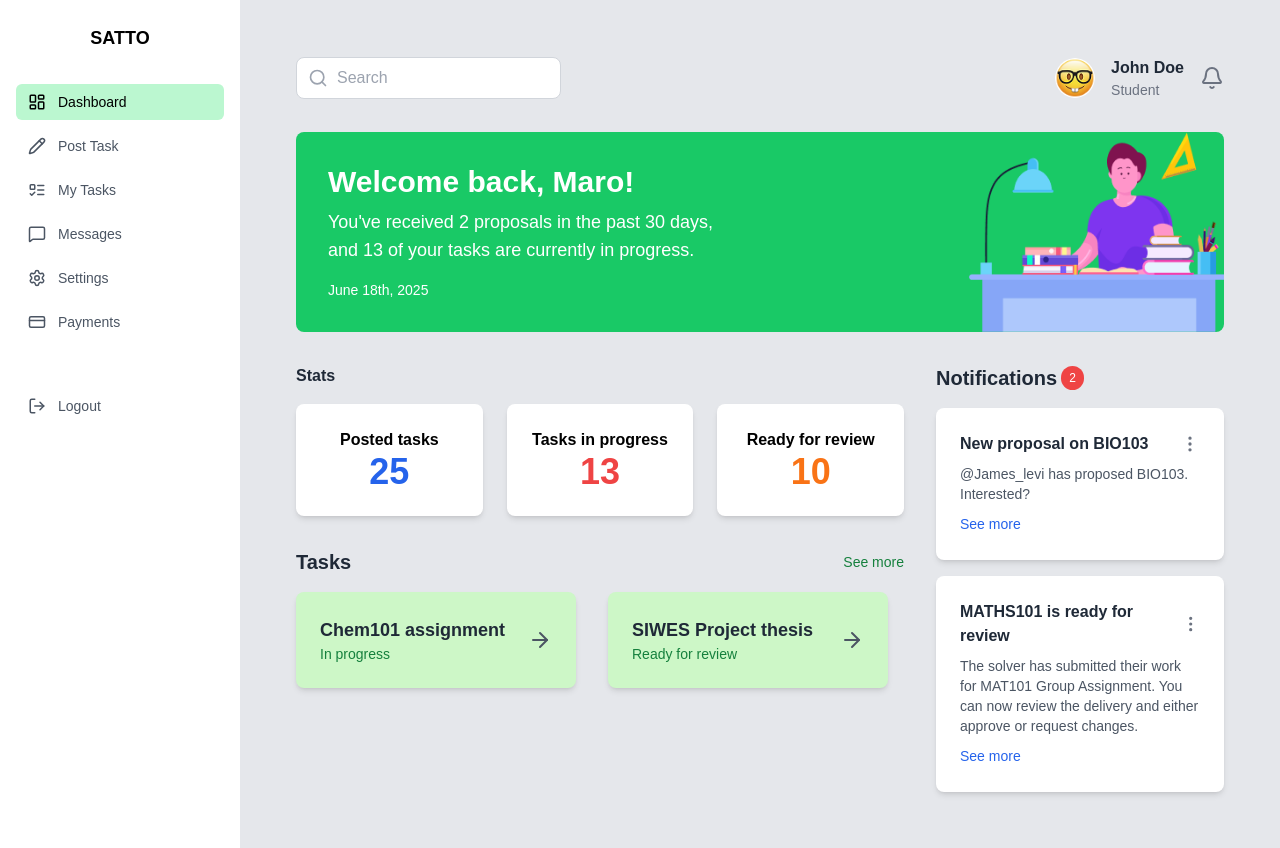
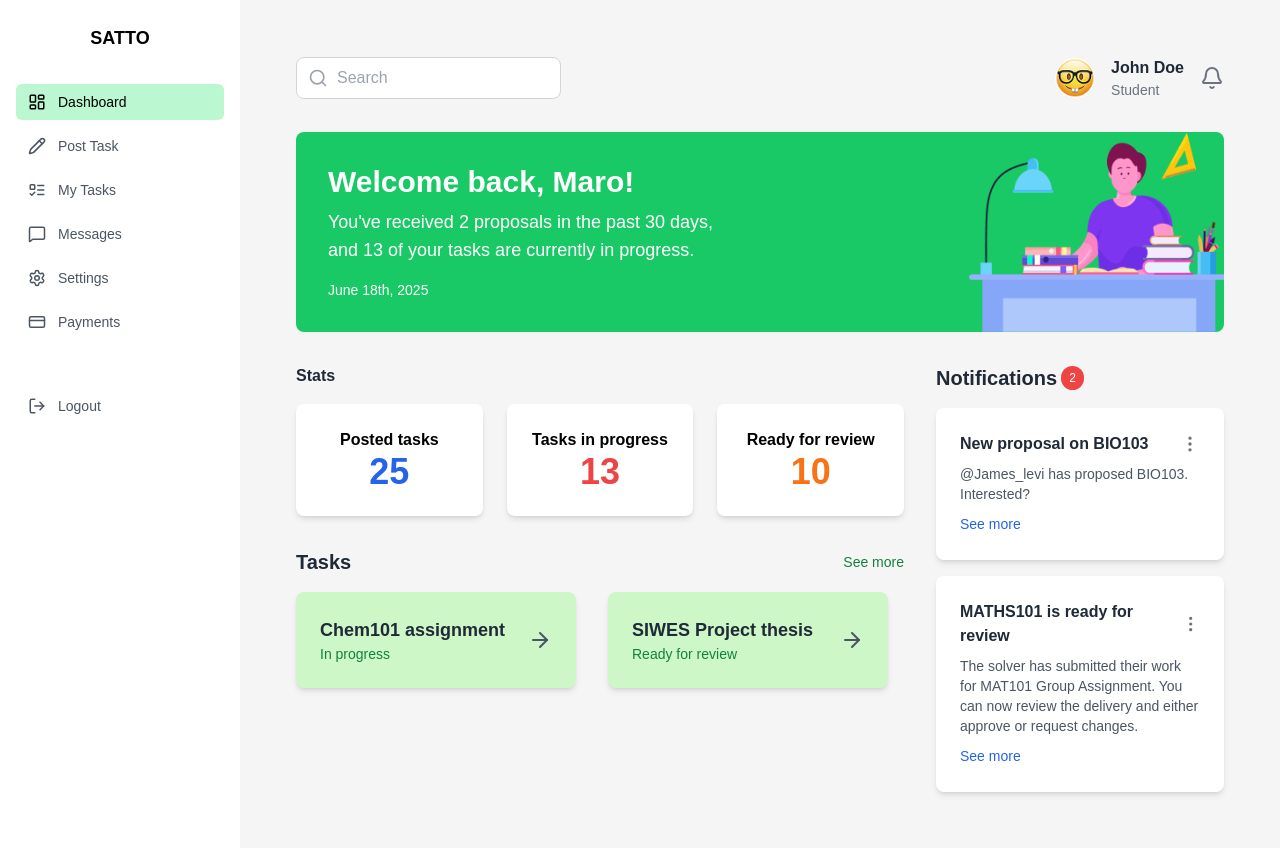
Before and after one commit to Shadowdevsbu/satto-team-2, a React (Vite) app: page /dashboard in a window 1280 px wide. Built offline with nearby package versions, Linux system fonts and the light colour scheme; a web font is replaced by a local one.

Commit message:
style: change bg color for the home page

```diff
--- a/src/pages/layout/HomeLayout.jsx
+++ b/src/pages/layout/HomeLayout.jsx
@@ -5,7 +5,7 @@
   return (
     <div className="flex min-h-screen">
       <Sidebar />
-      <main className="flex-1 bg-gray-200 p-6">
+      <main className="flex-1 bg-[#f5f5f5] p-6">
         <Outlet />
       </main>
     </div>
```
